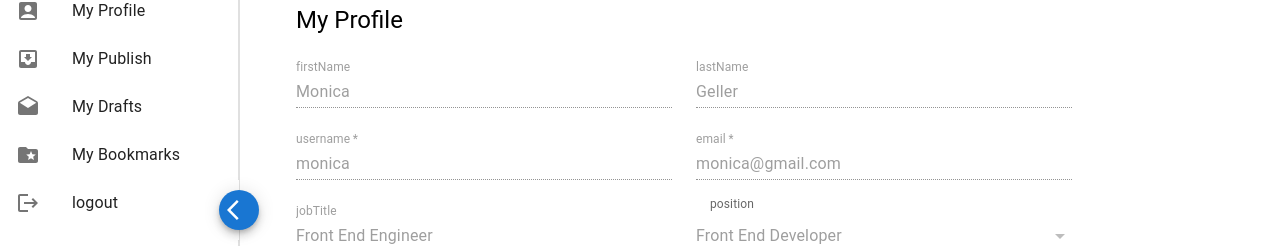
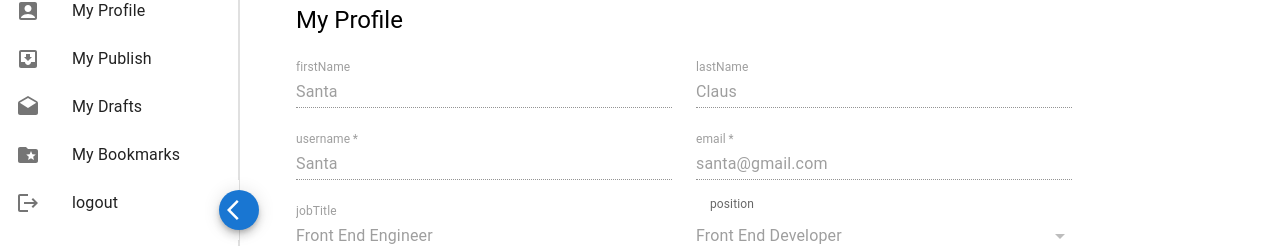
Before and after one commit to DevPreps/frontend, a React (Vite) app: page /my-account/1 in a window 1280 px wide. Shown: the part 190-436 px from the top of the page. Built offline with nearby package versions, Linux system fonts and the light colour scheme.

Commit message:
refactor: modify myProfileFormDefaultValues

```diff
--- a/src/forms/formDefaultValues.tsx
+++ b/src/forms/formDefaultValues.tsx
@@ -34,10 +34,10 @@ export const interviewPostDefaultValues: IInterviewFormInputs = {
 };
 
 export const myProfileFormDefaultValues: IMyProfileFormInputs = {
-    firstName: "Monica",
-    lastName: "Geller",
-    username: "monica",
-    email: "monica@gmail.com",
+    firstName: "Santa",
+    lastName: "Claus",
+    username: "Santa",
+    email: "santa@gmail.com",
     jobTitle: "Front End Engineer",
     position: "Front End Developer",
     city: "Brisbane",
--- a/src/pages/myAccount/MyAccount.tsx
+++ b/src/pages/myAccount/MyAccount.tsx
@@ -32,7 +32,7 @@ const MyAccount = () => {
     const currentUser = {
         userId: 1,
         username: "Santa",
-        image_url: "https://cdn.pixabay.com/photo/2016/11/15/19/37/noel-1827278_960_720.jpg"
+        imageUrl: "https://cdn.pixabay.com/photo/2016/11/15/19/37/noel-1827278_960_720.jpg"
     };
     const [open, setOpen] = useState(true);
     const sidebarLinks = [
@@ -100,8 +100,8 @@ const MyAccount = () => {
             <Toolbar />
                 {/* username and image */}
                 <Stack direction="row" sx={styles.namebar}>
-                    {currentUser.image_url !== "" ?
-                    <Avatar alt={currentUser.username} src={currentUser.image_url} sx={styles.avatar} />
+                    {currentUser.imageUrl !== "" ?
+                    <Avatar alt={currentUser.username} src={currentUser.imageUrl} sx={styles.avatar} />
                     :
                     <Avatar sx={styles.avatar} aria-label="user image" color={red[500]}>
                         {currentUser.username[0].toUpperCase()}
```
